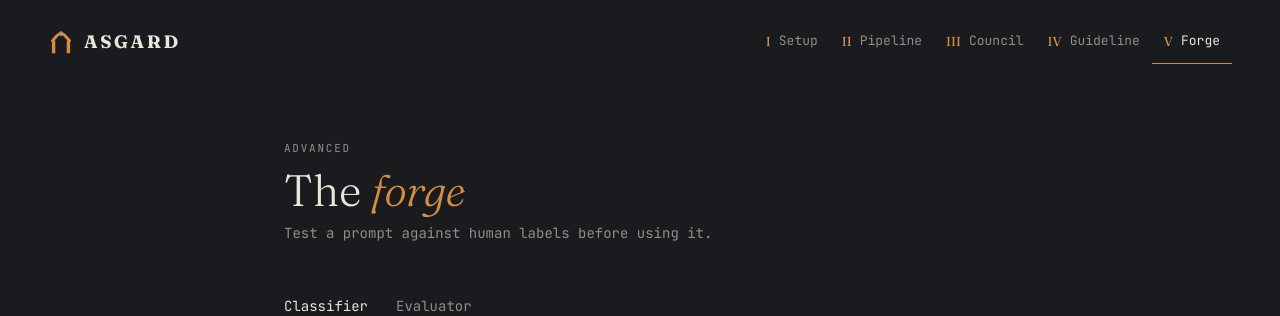
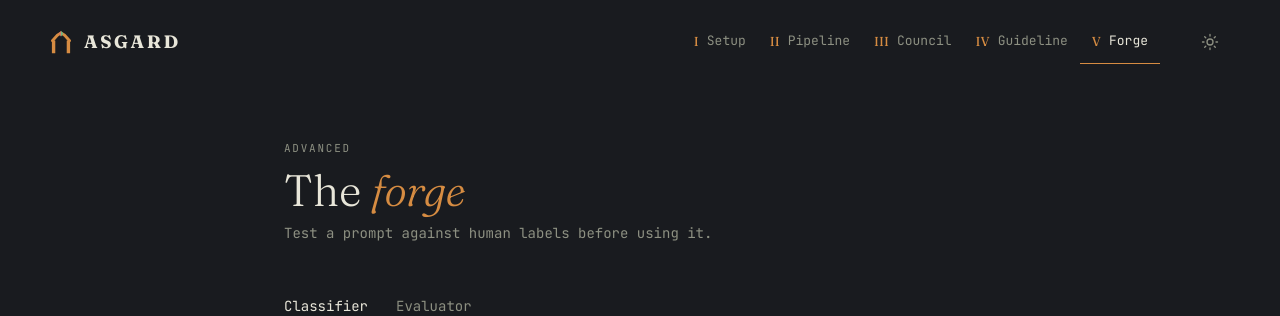
Before and after one commit to estersassis/asgard, a FastAPI app: page /forge in a window 1280 px wide. Shown: the top 316 px of the page. Run offline with FastAPI, Linux system fonts and the light colour scheme; data that the repository does not hold is empty; some libraries are stand-ins or nearby versions.

Commit message:
Add theme toggle functionality and styles for light/dark mode support

```diff
--- a/asgard/ui/static/css/shell.css
+++ b/asgard/ui/static/css/shell.css
@@ -47,6 +47,40 @@
   display: flex;
   flex-wrap: wrap;
   margin-left: auto;
+}
+
+.theme-toggle {
+  display: inline-flex;
+  align-items: center;
+  justify-content: center;
+  width: 44px;
+  height: 44px;
+  margin-left: 4px;
+  padding: 0;
+  border: 1px solid transparent;
+  border-radius: 999px;
+  background: transparent;
+  color: var(--ink-soft);
+  cursor: pointer;
+}
+
+.theme-toggle:hover {
+  color: var(--ink);
+  border-color: var(--line);
+}
+
+.theme-toggle:focus-visible {
+  outline: 2px solid var(--ember);
+  outline-offset: 2px;
+}
+
+.theme-icon {
+  display: none;
+}
+
+.ag:not([data-theme="light"]) .theme-icon-sun,
+.ag[data-theme="light"] .theme-icon-moon {
+  display: block;
 }
 
 .nav {
--- a/asgard/ui/static/js/shell.js
+++ b/asgard/ui/static/js/shell.js
@@ -1,9 +1,72 @@
 (function () {
   "use strict";
 
+  var STORAGE_KEY = "asgard-theme";
+  var root = document.getElementById("ag");
+  var toggle = document.getElementById("theme-toggle");
   var footer = document.getElementById("runs-footer");
   var list = document.getElementById("runs-menu-list");
   var empty = document.getElementById("runs-menu-empty");
+
+  function currentTheme() {
+    if (!root) return "dark";
+    return root.getAttribute("data-theme") === "light" ? "light" : "dark";
+  }
+
+  function syncToggle() {
+    if (!toggle) return;
+    var light = currentTheme() === "light";
+    toggle.setAttribute(
+      "aria-label",
+      light ? "Switch to dark theme" : "Switch to light theme"
+    );
+    toggle.title = light ? "Dark theme" : "Light theme";
+  }
+
+  function setTheme(theme) {
+    if (!root) return;
+    if (theme === "light") root.setAttribute("data-theme", "light");
+    else root.removeAttribute("data-theme");
+    try {
+      localStorage.setItem(STORAGE_KEY, theme);
+    } catch (e) {}
+    var params = new URLSearchParams(window.location.search);
+    if (theme === "light") params.set("theme", "light");
+    else params.delete("theme");
+    var query = params.toString();
+    var next = window.location.pathname + (query ? "?" + query : "") + window.location.hash;
+    window.history.replaceState(null, "", next);
+    syncToggle();
+  }
+
+  function withTheme(href) {
+    try {
+      var url = new URL(href, window.location.origin);
+      if (currentTheme() === "light") url.searchParams.set("theme", "light");
+      else url.searchParams.delete("theme");
+      return url.pathname + url.search + url.hash;
+    } catch (e) {
+      return href;
+    }
+  }
+
+  function syncNavLinks() {
+    document.querySelectorAll(".site-header a[href]").forEach(function (link) {
+      var href = link.getAttribute("href");
+      if (!href || href.charAt(0) === "#") return;
+      link.setAttribute("href", withTheme(href));
+    });
+  }
+
+  if (toggle) {
+    syncToggle();
+    syncNavLinks();
+    toggle.addEventListener("click", function () {
+      setTheme(currentTheme() === "light" ? "dark" : "light");
+      syncNavLinks();
+    });
+  }
+
   if (!footer || !list) return;
 
   var params = new URLSearchParams(window.location.search);
@@ -25,10 +88,13 @@
 
   function hrefFor(runId) {
     var path = window.location.pathname || "/";
+    var next = new URLSearchParams();
+    next.set("run", runId);
+    if (currentTheme() === "light") next.set("theme", "light");
     if (path === "/" || path === "/setup") {
-      return "/pipeline?run=" + encodeURIComponent(runId);
+      return "/pipeline?" + next.toString();
     }
-    return path + "?run=" + encodeURIComponent(runId);
+    return path + "?" + next.toString();
   }
 
   function render(runs) {
--- a/asgard/ui/templates/base.html
+++ b/asgard/ui/templates/base.html
@@ -9,7 +9,24 @@
   {% block head %}{% endblock %}
 </head>
 <body>
-  <div class="ag"{% if theme == 'light' %} data-theme="light"{% endif %}>
+  <div class="ag" id="ag"{% if theme == 'light' %} data-theme="light"{% endif %}>
+    <script>
+      (function () {
+        var root = document.getElementById("ag");
+        if (!root) return;
+        var fromUrl = new URLSearchParams(location.search).get("theme");
+        var saved = null;
+        try { saved = localStorage.getItem("asgard-theme"); } catch (e) {}
+        var theme = (fromUrl === "light" || fromUrl === "dark")
+          ? fromUrl
+          : (saved === "light" || saved === "dark" ? saved : null);
+        if (theme === "light") root.setAttribute("data-theme", "light");
+        else if (theme === "dark") root.removeAttribute("data-theme");
+        if (theme === "light" || theme === "dark") {
+          try { localStorage.setItem("asgard-theme", theme); } catch (e) {}
+        }
+      })();
+    </script>
     <header class="site-header">
       {% set run_qs = ('?run=' ~ (run|urlencode)) if run else '' %}
       <a class="brand" href="{{ url_for('setup') }}{{ run_qs }}">
@@ -29,6 +46,15 @@
         <a class="nav{% if screen == 'guideline' %} on{% endif %}" href="{{ url_for('guideline') }}{{ run_qs }}"{% if screen == 'guideline' %} aria-current="page"{% endif %}><span class="n">IV</span>Guideline</a>
         <a class="nav{% if screen == 'forge' %} on{% endif %}" href="{{ url_for('forge') }}{{ run_qs }}"{% if screen == 'forge' %} aria-current="page"{% endif %}><span class="n">V</span>Forge</a>
       </nav>
+      <button type="button" class="theme-toggle" id="theme-toggle" aria-label="Switch to light theme" title="Theme">
+        <svg class="theme-icon theme-icon-sun" width="18" height="18" viewBox="0 0 24 24" aria-hidden="true" fill="none" stroke="currentColor" stroke-width="1.75" stroke-linecap="round" stroke-linejoin="round">
+          <circle cx="12" cy="12" r="4"></circle>
+          <path d="M12 2v2M12 20v2M4.93 4.93l1.41 1.41M17.66 17.66l1.41 1.41M2 12h2M20 12h2M4.93 19.07l1.41-1.41M17.66 6.34l1.41-1.41"></path>
+        </svg>
+        <svg class="theme-icon theme-icon-moon" width="18" height="18" viewBox="0 0 24 24" aria-hidden="true" fill="none" stroke="currentColor" stroke-width="1.75" stroke-linecap="round" stroke-linejoin="round">
+          <path d="M21 14.5A8.5 8.5 0 0 1 9.5 3 7 7 0 1 0 21 14.5z"></path>
+        </svg>
+      </button>
     </header>
     <main class="page{% block page_class %}{% endblock %}">
       {% block content %}{% endblock %}
```
Also changed, not shown: tests/test_ui.py (+9 -0 lines).
